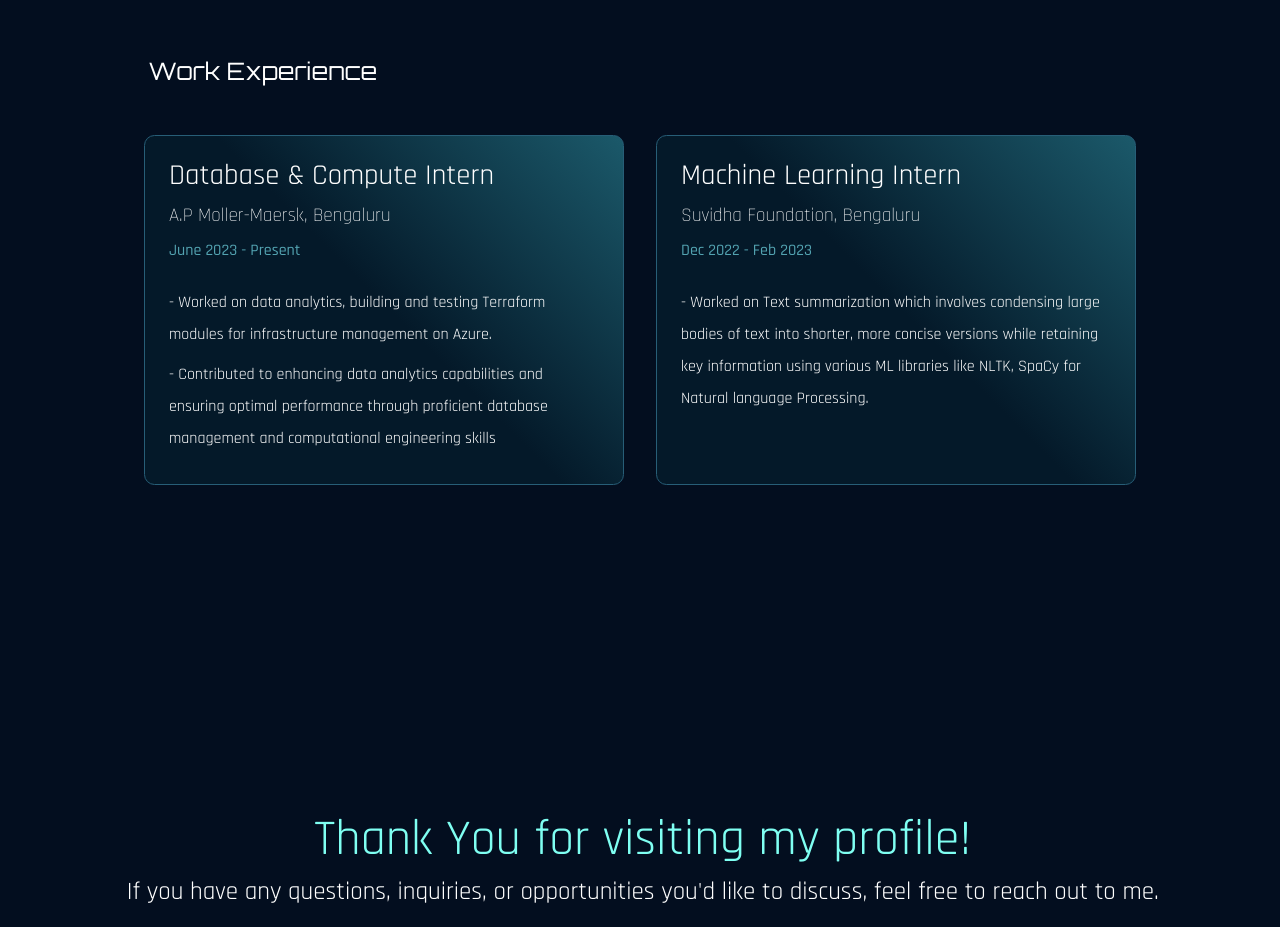
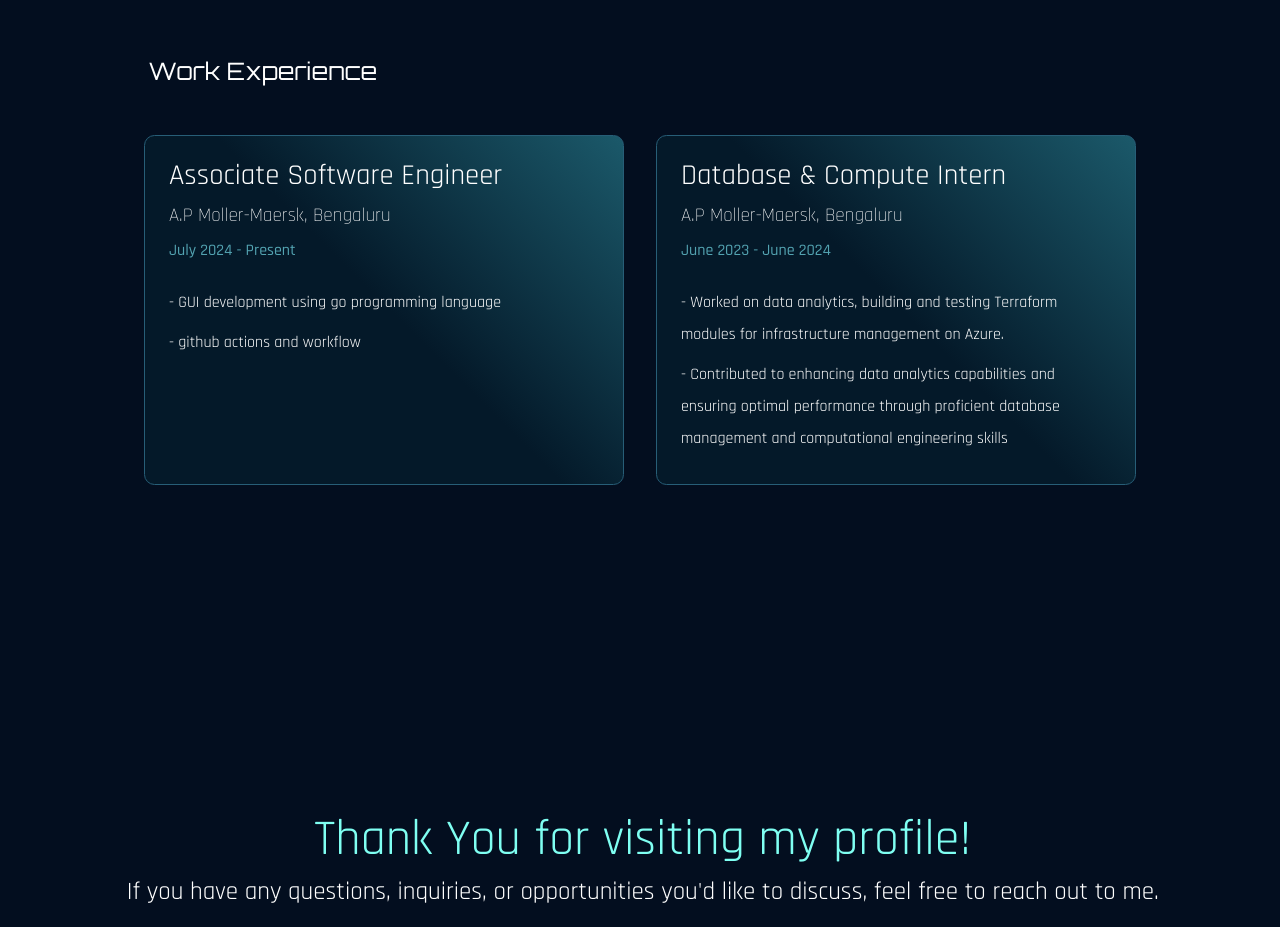
Before and after one commit to AnanyaSarika/Portfolio, a React (Create React App) app: page / in a window 1280 px wide. Shown: the part 3740-4667 px from the top of the page. Built offline with nearby package versions, Linux system fonts and the light colour scheme; a web font is replaced by a local one.

Commit message:
added work exp

```diff
--- a/src/components/work/data.js
+++ b/src/components/work/data.js
@@ -1,8 +1,16 @@
 export const WORK_EXPERIENCE =[
+    {
+        title: "Associate Software Engineer",
+        company:"A.P Moller-Maersk, Bengaluru",
+        date: "July 2024 - Present",
+        responsibilities:['- GUI development using go programming language','- github actions and workflow'
+
+        ],
+    },
     {
         title: "Database & Compute Intern",
         company:"A.P Moller-Maersk, Bengaluru",
-        date: "June 2023 - Present",
+        date: "June 2023 - June 2024",
         responsibilities:['- Worked on data analytics, building and testing Terraform modules for infrastructure management on Azure.','- Contributed to enhancing data analytics capabilities and ensuring optimal performance through proficient database management and computational engineering skills'
 
         ],
```
